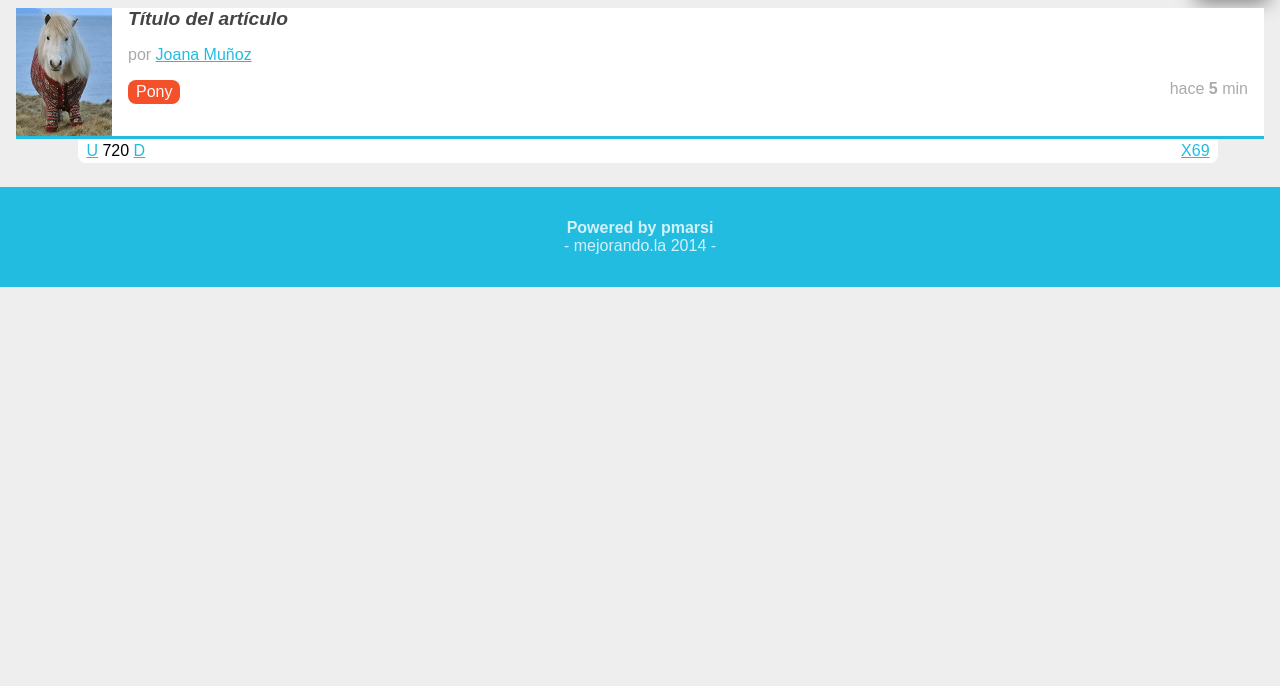
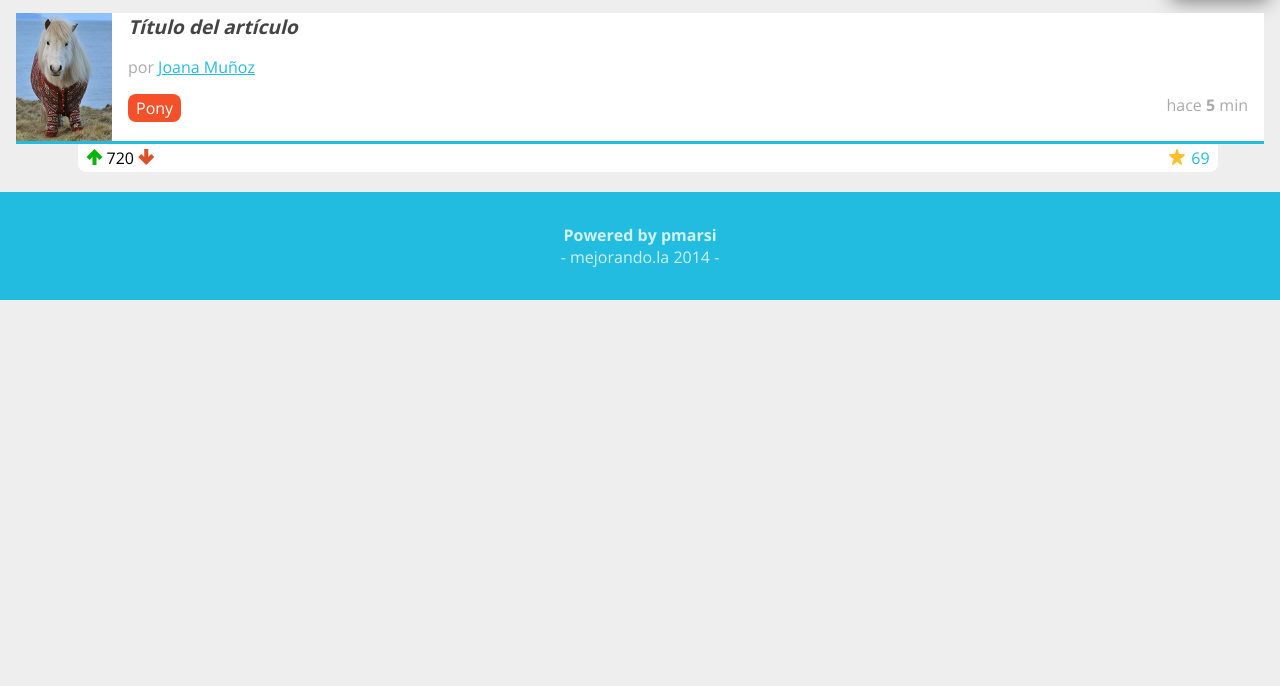
Before and after one commit to pmarsi/Puls2014, a plain HTML site: page puls2014.html in a window 1280 px wide. Shown: the part 114-800 px from the top of the page. Drawn offline with nearby package versions, Linux system fonts and the light colour scheme.

Commit message:
Añadidos iconfonts y mejorados algunos márgenes

```diff
--- a/estilos.css
+++ b/estilos.css
@@ -1,5 +1,60 @@
 /*colocamos el color por defecto a los enlaces*/
 /*es ideal ordenar los estilos alfabeticamente*/
+/*@font-face {
+    font-family: 'open_sansregular';
+    src: url('fuentes/OpenSans-Regular-webfont.eot');
+    src: url('fuentes/OpenSans-Regular-webfont.eot?#iefix') format('embedded-opentype'),
+         url('fuentes/OpenSans-Regular-webfont.woff') format('woff'),
+         url('fuentes/OpenSans-Regular-webfont.ttf') format('truetype'),
+         url('fuentes/OpenSans-Regular-webfont.svg#open_sansregular') format('svg');
+    font-weight: normal;
+    font-style: normal;
+
+}*/
+@font-face {
+	font-family: 'icomoon';
+	src:url('fuentes/icomoon.eot?2a2dzu');
+	src:url('fuentes/icomoon.eot?#iefix2a2dzu') format('embedded-opentype'),
+		url('fuentes/icomoon.woff?2a2dzu') format('woff'),
+		url('fuentes/icomoon.ttf?2a2dzu') format('truetype'),
+		url('fuentes/icomoon.svg?2a2dzu#icomoon') format('svg');
+	font-weight: normal;
+	font-style: normal;
+}
+
+[class^="icon-"], [class*=" icon-"] {
+	font-family: 'icomoon';
+	speak: none;
+	font-style: normal;
+	font-weight: normal;
+	font-variant: normal;
+	text-transform: none;
+	line-height: 1;
+
+	/* Better Font Rendering =========== */
+	-webkit-font-smoothing: antialiased;
+	-moz-osx-font-smoothing: grayscale;
+}
+
+.icon-estrella:before {
+	content: "\e603";
+	color: #FFBE2C;
+	margin-right: 0.4em;
+	position: relative;
+	top:0.1em;
+}
+.icon-f-arriba:before {
+	content: "\e600";
+	color:rgb(11, 180, 11);
+}
+.icon-f-abajo:before {
+	content: "\e601";
+	color:#DD4F24;
+}
+.icon-lapiz:before {
+	content: "\e602";
+	margin-right: 0.8em;
+}
 a
 {
 	color: #22BCE0;
@@ -7,7 +62,7 @@ a
 body
 {
 	background: #EEEEEE;
-	font-family: Arial;
+	font-family: "open sans";
 	font-size: 16px;
 }
 footer
@@ -81,7 +136,7 @@ nav
 {
 	position: relative;
 	background: #80BCA3;
-	padding: 0 0.5em;
+	padding: 0 5em 0 0;
 }
 nav ul
 {
@@ -184,6 +239,11 @@ nav ul li a
 	top: 100%;
 	width: 90%;
 }
+#contenido .item .votacion a
+{
+	text-decoration: none;
+}
+
 #contenido .item .votacion .comentarios_item,
 #contenido .item .votacion .guardar_item
 {
--- a/puls2014.html
+++ b/puls2014.html
@@ -5,8 +5,10 @@
 	<meta http-equiv="X-UA-Compatible" content="IE=edge"/>
 	<meta name="description" content="proyecto del curso sobre diseño web">
 	<title>Puls2014: Comunidad de gente de bien</title>
+	<link href='http://fonts.googleapis.com/css?family=Open+Sans:400,700' rel='stylesheet' type='text/css'>
 	<link rel="stylesheet" href="normalize.css">
 	<link rel="stylesheet" href="estilos.css"/>
+
 </head>
 <body>
 	<header>
@@ -40,7 +42,7 @@
 				<a href="#">Django</a>
 			</li>
 			<li id="publicar_nav">
-				<a href="#">Publicar</a>
+				<a href="#" class="icon-lapiz">Publicar</a>
 			</li>
 		</ul>
 	</nav>
@@ -62,11 +64,11 @@
 				</span>
 			</div>
 			<div class="votacion">
-				<a href="#" class="up">U</a>
+				<a href="#" class="up icon-f-arriba"></a>
 				720
-				<a href="#" class="down">D</a>
+				<a href="#" class="down icon-f-abajo"></a>
 				<a href="#" class="comentarios_item">69</a>
-				<a href="#" class="guardar_item">X</a>
+				<a href="#" class="guardar_item icon-estrella"></a>
 			</div>
 		</article>
 	</section>
```
Also changed, not shown: fuentes/OpenSans-Regular-webfont.svg (added), fuentes/OpenSans-Regular-webfont.ttf (added), fuentes/OpenSans-Regular-webfont.woff (added), fuentes/icomoon.svg (added), fuentes/icomoon.ttf (added), fuentes/icomoon.woff (added), 2 other files.
